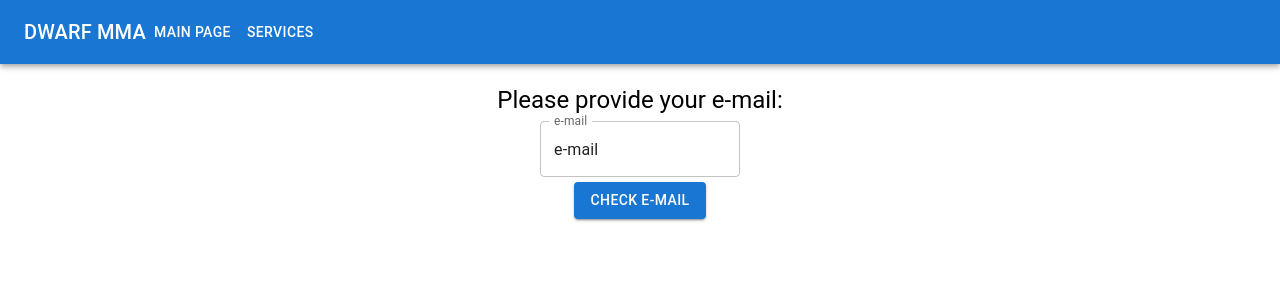
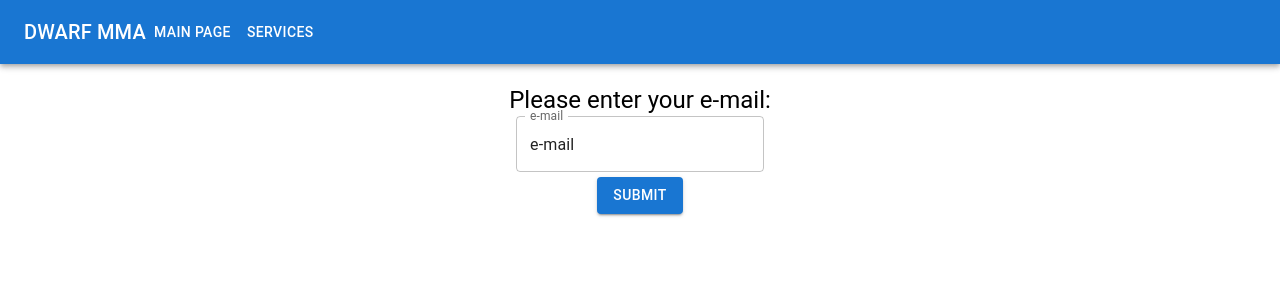
Before and after one commit to DC-DWARF-MMA/DC23_DWARF_MMA, a React (Create React App) app: page /services in a window 1280 px wide. Shown: the top 300 px of the page. Built offline with nearby package versions, Linux system fonts and the light colour scheme.

Commit message:
Changed email to be a context object variable, moved userEmailInput & UserRegistrationForm to separate components for better reusability

```diff
--- /dev/null
+++ b/src/forms/UserEmailInputForm.tsx
@@ -0,0 +1,49 @@
+import { useClient } from "../services/FirebaseService";
+import { Typography, TextField, Button } from "@mui/material";
+import { useState } from "react";
+import UserRegistrationForm from "./UserRegistrationForm";
+import { useUser } from "./formsContext/UserContext";
+type UserExists = {
+  state: boolean | null;
+};
+export const UserEmailInputForm = () => {
+  const { fetchClient } = useClient();
+  const [userExists, setUserExists] = useState<UserExists>({ state: null });
+  const [emailInput, setEmailInput] = useState<string>("e-mail");
+  const { email, setEmail } = useUser();
+  async function handleClick() {
+    const isFound = await fetchClient(emailInput);
+    if (isFound) {
+      setEmail(emailInput);
+    } else {
+      setUserExists({ state: false });
+    }
+  }
+  return (
+    <>
+      {email === null && (
+        <>
+          <Typography variant="h5">Please enter your e-mail:</Typography>
+          <TextField
+            label="e-mail"
+            variant="outlined"
+            value={emailInput}
+            onChange={(e) => setEmailInput(e.target.value)}
+          />
+          <Button
+            variant="contained"
+            onClick={handleClick}
+            style={{ marginTop: "5px" }}
+          >
+            Submit
+          </Button>
+        </>
+      )}
+      {userExists.state === false && (
+        <>
+          <UserRegistrationForm email={emailInput} />
+        </>
+      )}
+    </>
+  );
+};
--- a/src/forms/UserRegistrationForm.tsx
+++ b/src/forms/UserRegistrationForm.tsx
@@ -3,9 +3,9 @@ import { ClientInterfaceIn } from "../models/models";
 import { TextField, Button, Grid, Container, Typography } from "@mui/material";
 import { useSaveData } from "../services/FirebaseService";
 import { Option, Select } from "../forms/formElements/Select";
+import { useUser } from "./formsContext/UserContext";
 type UserRegistrationPropsType = {
   email: string;
-  setUserExists: (value: boolean) => void;
 };
 const UserRegistrationForm: React.FC<UserRegistrationPropsType> = (props) => {
   const [formValues, setFormValues] = useState<ClientInterfaceIn>({
@@ -21,7 +21,7 @@ const UserRegistrationForm: React.FC<UserRegistrationPropsType> = (props) => {
     const { name, value } = event.target;
     setFormValues({ ...formValues, [name]: value });
   };
-
+  const { setEmail } = useUser();
   const handleSubmit = (event: React.FormEvent<HTMLFormElement>) => {
     event.preventDefault();
     saveData(formValues, props.email);
@@ -31,13 +31,14 @@ const UserRegistrationForm: React.FC<UserRegistrationPropsType> = (props) => {
   useEffect(() => {
     if (isCompleted) {
       const timeoutId = setTimeout(() => {
-        props.setUserExists(true);
+        setEmail(formValues.email);
       }, 2000);
       return () => {
         clearTimeout(timeoutId);
       };
     }
   }, [isCompleted]);
+
   return (
     <Container maxWidth="sm" style={{ marginTop: "10px" }}>
       {!isCompleted && (
@@ -128,7 +129,11 @@ const UserRegistrationForm: React.FC<UserRegistrationPropsType> = (props) => {
           </form>
         </>
       )}
-      {isCompleted && <h4>Form submitted!</h4>}
+      {isCompleted && (
+        <Typography variant="h5" justifyContent="center">
+          Form submitted!
+        </Typography>
+      )}
     </Container>
   );
 };
--- /dev/null
+++ b/src/forms/formsContext/UserContext.tsx
@@ -0,0 +1,29 @@
+import { createContext, useState, useMemo, useContext } from "react";
+
+type UserContextType = {
+  email: string | null;
+  setEmail: (email: string | null) => void;
+};
+
+const UserContext = createContext<UserContextType | undefined>(undefined);
+
+export function UserProvider({ children }: { children: React.ReactNode }) {
+  const [email, setEmail] = useState<string | null>(null);
+
+  const ctx = useMemo(
+    () => ({
+      email: email,
+      setEmail: setEmail,
+    }),
+    [email, setEmail]
+  );
+  return <UserContext.Provider value={ctx}>{children}</UserContext.Provider>;
+}
+
+export function useUser() {
+  const ctx = useContext(UserContext);
+  if (ctx === undefined) {
+    throw new Error("useUser must be used within a UserProvider");
+  }
+  return ctx;
+}
--- a/src/index.tsx
+++ b/src/index.tsx
@@ -3,12 +3,15 @@ import ReactDOM from "react-dom/client";
 import "./index.css";
 import reportWebVitals from "./reportWebVitals";
 import Router from "./Router";
+import { UserProvider } from "./forms/formsContext/UserContext";
 const root = ReactDOM.createRoot(
   document.getElementById("root") as HTMLElement
 );
 root.render(
   <React.StrictMode>
-    <Router />
+    <UserProvider>
+      <Router />
+    </UserProvider>
   </React.StrictMode>
 );
 
--- a/src/pages/Services.tsx
+++ b/src/pages/Services.tsx
@@ -4,6 +4,8 @@ import { useState, useEffect } from "react";
 import { useClient } from "../services/FirebaseService";
 import UserRegistrationForm from "../forms/UserRegistrationForm";
 import { ServicePurchaseForm } from "../forms/ServicePurchaseForm";
+import { UserEmailInputForm } from "../forms/UserEmailInputForm";
+import { useUser } from "../forms/formsContext/UserContext";
 const centerStyle = {
   display: "flex",
   flexDirection: "column" as const,
@@ -12,40 +14,14 @@ const centerStyle = {
 };
 
 export const Services = () => {
-  const [email, setEmail] = useState<string>("e-mail");
-  const [userExists, setUserExists] = useState<boolean | null>(null);
-  const { client, fetchClient } = useClient();
-  async function handleClick() {
-    const isFound = await fetchClient(email);
-    setUserExists(isFound ? true : false);
-  }
+  const { email } = useUser();
 
   return (
     <>
       <Navbar />
       <div style={centerStyle}>
-        {!userExists && (
-          <>
-            <Typography variant="h5">Please provide your e-mail:</Typography>
-            <TextField
-              style={{ width: "200px", margin: "5px" }}
-              type="text"
-              label="e-mail"
-              variant="outlined"
-              value={email}
-              onChange={(e) => setEmail(e.target.value)}
-            />
-            <Button variant="contained" color="primary" onClick={handleClick}>
-              Check e-mail
-            </Button>
-          </>
-        )}
-        {userExists === false && (
-          <>
-            <UserRegistrationForm email={email} setUserExists={setUserExists} />
-          </>
-        )}
-        {userExists === true && (
+        {!email && <UserEmailInputForm />}
+        {email && (
           <>
             <Typography variant="h5">User: {email}</Typography>
             <ServicePurchaseForm email={email} />
--- a/src/shared/Navbar.tsx
+++ b/src/shared/Navbar.tsx
@@ -1,8 +1,11 @@
 import { memo } from "react";
 import { AppBar, Toolbar, Typography, Button } from "@mui/material";
+import LogoutIcon from "@mui/icons-material/Logout";
 import { Link } from "react-router-dom";
+import { useUser } from "../forms/formsContext/UserContext";
 
 function NavbarMemo() {
+  const { email, setEmail } = useUser();
   return (
     <div>
       <AppBar position="static" style={{ marginBottom: "20px" }}>
@@ -14,6 +17,19 @@ function NavbarMemo() {
           <Button component={Link} to="/Services" color="inherit">
             Services
           </Button>
+          {email && (
+            <>
+              <Typography
+                variant="h6"
+                style={{ marginLeft: "auto", marginRight: "5px" }}
+              >
+                User: {email}
+              </Typography>
+              <Button onClick={() => setEmail(null)} color="inherit">
+                <LogoutIcon />
+              </Button>
+            </>
+          )}
         </Toolbar>
       </AppBar>
     </div>
```
